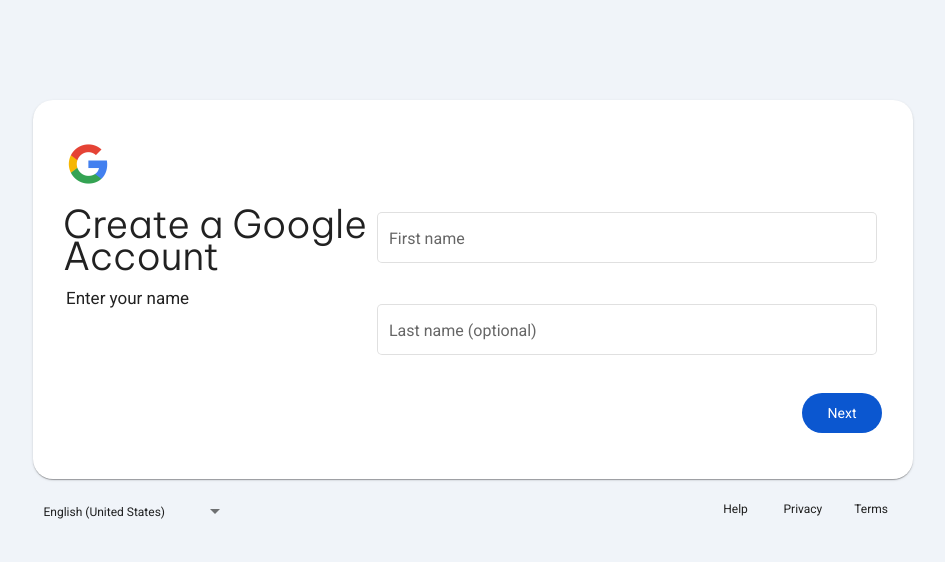
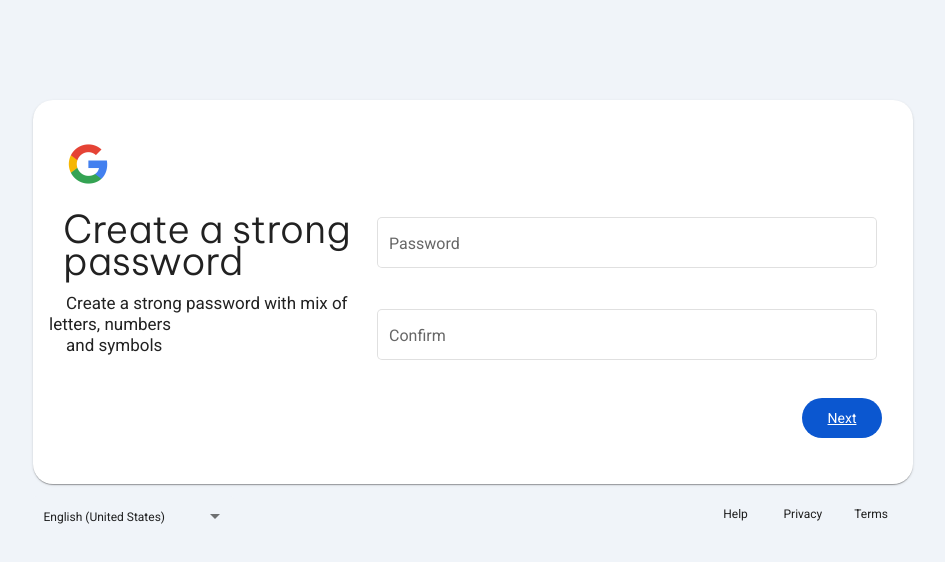
Before and after one commit to Anonymousish999/GoogleLoginPage, an Angular app: page /password in a window 1280 px wide. Before the commit this address led to /. Shown: the top 562 px of the page, without its empty margins (167-1112 px from the left). Built offline with nearby package versions, Linux system fonts and the light colour scheme.

Commit message:
Add: made password page and route

```diff
--- a/src/app/app-routing.module.ts
+++ b/src/app/app-routing.module.ts
@@ -2,10 +2,12 @@
 import { RouterModule, Routes } from '@angular/router';
 import { RegisterComponent } from './register/register.component';
 import { LoginComponent } from './login/login.component';
+import { PasswordComponent } from './password/password.component';
 
 const routes: Routes = [
-  { path: '', component: RegisterComponent },
-  { path: 'login', component: LoginComponent}
+  { path: 'register', component: RegisterComponent },
+  { path: '', component: LoginComponent},
+  { path: 'password', component: PasswordComponent}
   // other routes
 ];
 
--- a/src/app/app.component.html
+++ b/src/app/app.component.html
@@ -18,13 +18,18 @@
                         width="64px" />
                 </div>
                 <!-- register component -->
-                <div *ngIf="currentRoute === '/' ">
+                <div *ngIf="currentRoute === '/register' ">
                     <app-register><h1></h1></app-register>
                 </div>
 
                 <!-- login component -->
-                <div *ngIf="currentRoute === '/login'" style="margin-top: 12px;">
-                    <app-login><h1></h1></app-login>
+                <div *ngIf="currentRoute === '/'" style="margin-top: 12px;">
+                    <app-login></app-login>
+                </div>
+
+                <!-- password component -->
+                <div *ngIf="currentRoute === '/password'" style="margin-top: 12px;">
+                    <app-password></app-password>
                 </div>
             </div>
         </mat-card>
--- a/src/app/app.module.ts
+++ b/src/app/app.module.ts
@@ -13,10 +13,11 @@
 import { MatFormFieldModule } from '@angular/material/form-field';
 import { CommonModule } from '@angular/common';
 import { LoginComponent } from './login/login.component';
+import { PasswordComponent } from './password/password.component';
 
 
 @NgModule({
-  declarations: [AppComponent, RegisterComponent, LoginComponent],
+  declarations: [AppComponent, RegisterComponent, LoginComponent, PasswordComponent],
   imports: [
     BrowserModule,
     AppRoutingModule,
--- a/src/app/login/login.component.html
+++ b/src/app/login/login.component.html
@@ -19,21 +19,21 @@
                     </mat-form-field>
                 </div>
                 <div>
-                    <p href="" style="color: #0b57d0; margin-left: 2px;">Forget email?</p>
+                    <p class="forget" href="" style="color: #0b57d0; margin-left: 2px;">Forget email?</p>
                 </div>
             </div>
             <div style="margin-top: 43px; margin-bottom: 30px;">
                 <h6 href="" style="font-size: 14px;">
                     <span>
                         Not your computer? Use Guest mode to sign in privately.
-                    </span><br> <span style="color: #0b57d0;">
+                    </span><br> <span class="guest" style="color: #0b57d0;">
                         Learn more about using Guest mode
                     </span></h6>
             </div>
             <mat-card-actions class="action-btn" style="height: 40px;margin-left: 110px;padding-left: 20px;">
                 <div class="create-account"
                     style="display: flex; width: 200px;justify-content: end; text-align: center; font-weight: 400; margin-bottom: 30px; margin-right: 15px;">
-                    <a
+                    <a routerLink = "/register"
                         style="width: 150px; height: 40px; border-radius: 30px; background-color: #ffffff; box-shadow: none; color: white; align-content: center;">
                         <!-- <mat-icon>favorit</mat-icon> -->
                         <span style="color: #0b57d0;">Create account</span>
@@ -42,7 +42,7 @@
                 </div>
                 <div class="next-btn"
                     style="display: flex; justify-content: end; text-align: center; font-weight: 400; margin-bottom: 30px; margin-right: 15px;">
-                    <a
+                    <a routerLink="./password"
                         style="width: 80px; height: 40px; border-radius: 30px; background-color: #0b57d0; box-shadow: none; color: white; align-content: center;">
                         <!-- <mat-icon>favorit</mat-icon> -->
                         <span>Next</span>
--- a/src/app/login/login.component.scss
+++ b/src/app/login/login.component.scss
@@ -1,4 +1,3 @@
-
 
 ::ng-deep .mat-form-field-appearance-outline .mat-form-field-outline {
     margin-bottom: -7px;
@@ -21,3 +20,9 @@
  .create-account:hover {
     cursor: pointer;
  }
+ .forget:hover {
+    cursor: pointer;
+ }
+ .guest:hover {
+     cursor: pointer;
+ }
--- /dev/null
+++ b/src/app/password/password.component.html
@@ -0,0 +1,41 @@
+<div style="display: flex; justify-content: space-between">
+    <div>
+        <div>
+            <h1
+                style="font-size: 2.2rem; font-family: 'Be Vietnam Pro', sans-serif; font-weight: 300; padding-left: 14px; font-size: 2.4rem;">
+                Create
+                a strong password</h1>
+        </div>
+        <span style="margin-left: 17px; font-size: 17px;">
+            Create
+            a strong password with mix of letters, numbers
+        </span>
+        <br>
+        <span style="margin-left: 17px; font-size: 17px;">and symbols</span>
+    </div>
+    <div>
+        <form action="submit">
+            <p style="height: 80px;">
+                <mat-form-field appearance="outline" style="width: 500px; font-size: 16px;">
+                    <mat-label>Password</mat-label>
+                    <input matInput placeholder="" type="password" />
+                </mat-form-field>
+            </p>
+            <p>
+                <mat-form-field appearance="outline" style="width: 500px; font-size: 16px;">
+                    <mat-label>Confirm</mat-label>
+                    <input matInput placeholder="" />
+                </mat-form-field>
+            </p>
+            <div class=""
+                style="display: flex; justify-content: end; text-align: center; font-weight: 400; margin-bottom: 30px; margin-right: 15px;">
+                <a routerLink=""
+                    style="width: 80px; height: 40px; border-radius: 30px; background-color: #0b57d0; box-shadow: none; color: white; align-content: center;">
+                    <!-- <mat-icon>favorit</mat-icon> -->
+                    <span>Next</span>
+
+                </a>
+            </div>
+        </form>
+    </div>
+</div>
--- /dev/null
+++ b/src/app/password/password.component.scss
@@ -0,0 +1,42 @@
+.registerBody {
+    background-color: rgb(255, 255, 255);
+    padding-top: 25px;
+    border-radius: 20px;
+
+}
+
+p {
+    width: 520px;
+}
+
+::ng-deep .mat-form-field-underline {
+    display: none !important;
+}
+
+::ng-deep .mat-select-min-line {
+    font-size: 12px !important;
+}
+
+::ng-deep .mat-form-field-infix {
+    border: 3px !important;
+}
+
+::ng-deep .mat-select-arrow {
+    margin-top: 15px !important;
+}
+
+::ng-deep .mat-form-field-appearance-fill .mat-form-field-flex {
+    background-color: #f0f4f9;
+}
+
+::ng-deep .mat-form-field-flex {
+    height: 55px !important;
+    padding-top: 10px !important;
+}
+
+.dropdown {
+    font-size: 12px;
+    font-weight: 500;
+    border: 10px;
+    border-radius: 10px;
+}
--- /dev/null
+++ b/src/app/password/password.component.ts
@@ -0,0 +1,15 @@
+import { Component, OnInit } from '@angular/core';
+
+@Component({
+  selector: 'app-password',
+  templateUrl: './password.component.html',
+  styleUrls: ['./password.component.scss']
+})
+export class PasswordComponent implements OnInit {
+
+  constructor() { }
+
+  ngOnInit(): void {
+  }
+
+}
--- a/src/app/register/register.component.html
+++ b/src/app/register/register.component.html
@@ -26,7 +26,7 @@
       </p>
       <div class=""
         style="display: flex; justify-content: end; text-align: center; font-weight: 400; margin-bottom: 30px; margin-right: 15px;">
-        <a
+        <a routerLink =""
           style="width: 80px; height: 40px; border-radius: 30px; background-color: #0b57d0; box-shadow: none; color: white; align-content: center;">
           <!-- <mat-icon>favorit</mat-icon> -->
           <span>Next</span>
```
Also changed, not shown: 1 other file (tests, documents, lock files or other folders).
